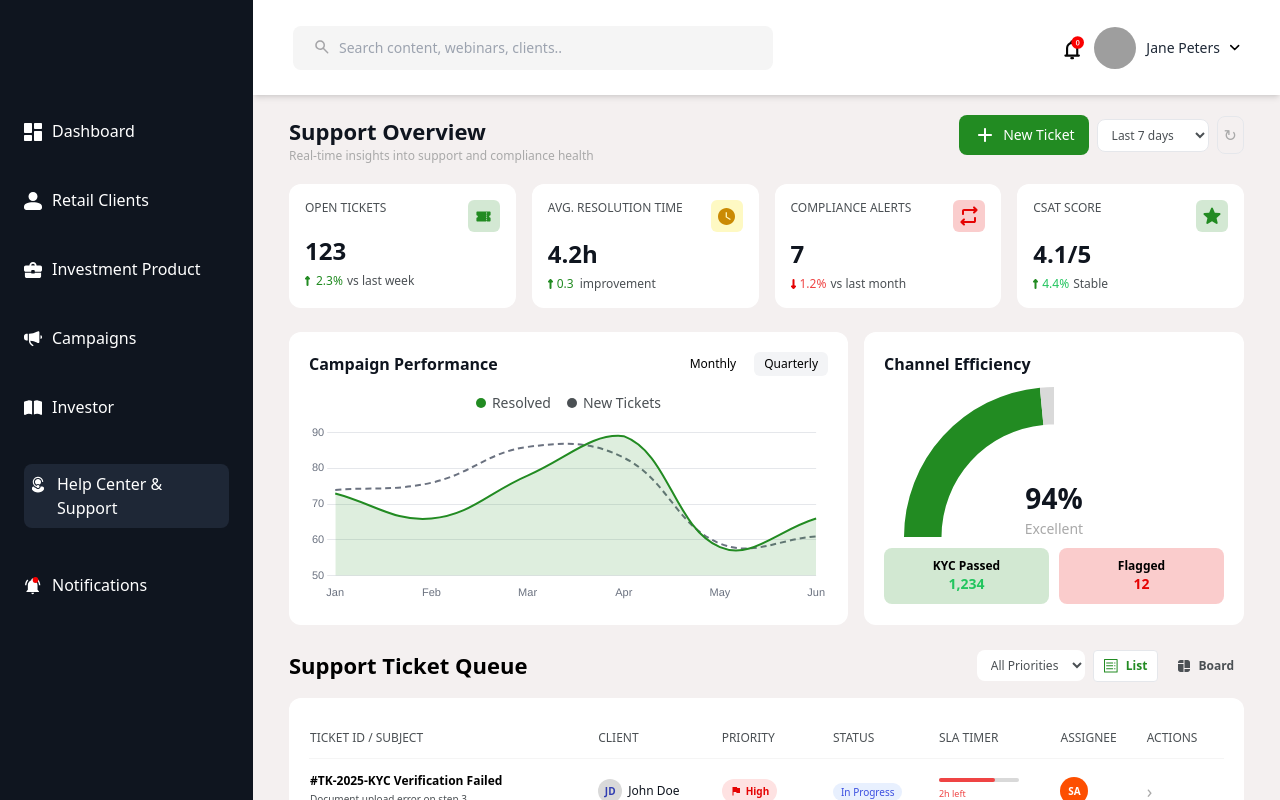
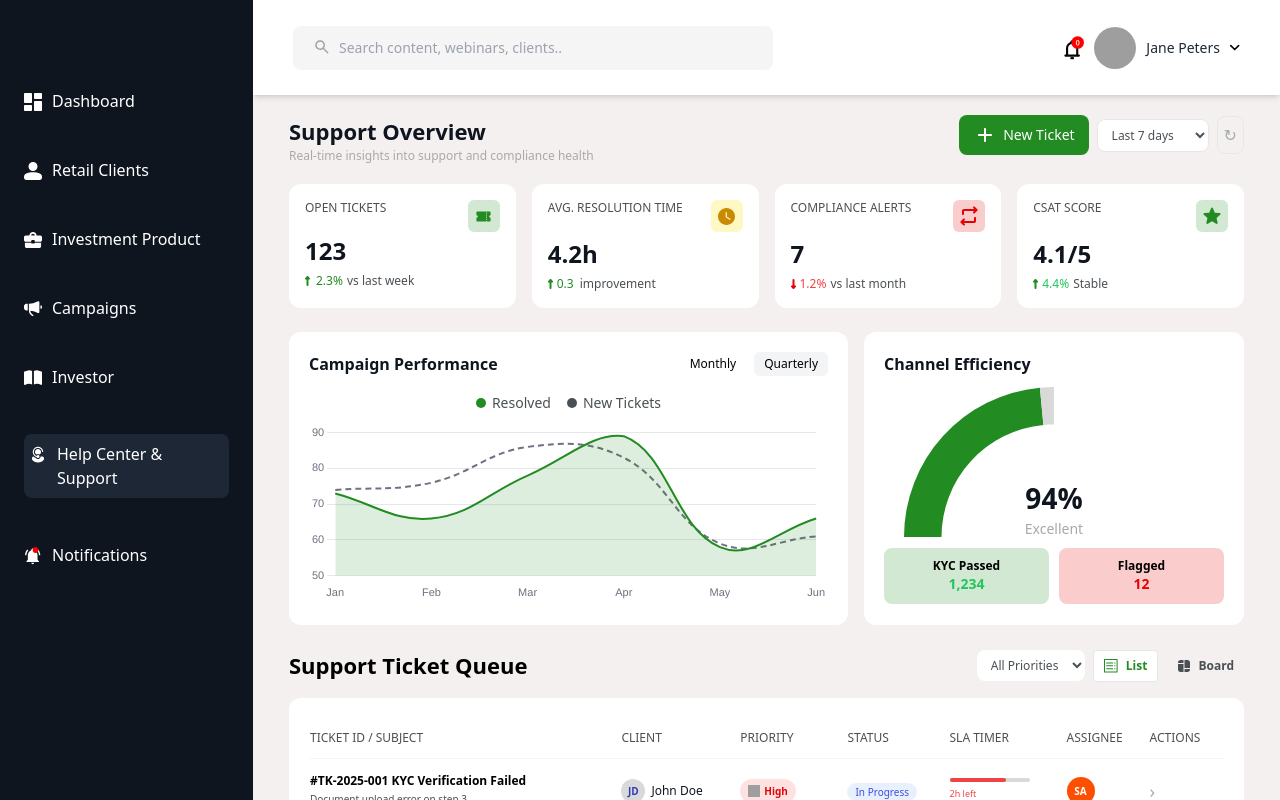
Before and after one commit to segunolayioye/Business-development-and-client-management, a Vue app: page /help-center in a window 1280 px wide. Built offline with nearby package versions, Linux system fonts and the light colour scheme; grey boxes are pictures that could not be loaded.

Commit message:
adjusted-sidebar

```diff
--- a/src/views/campaignmanagement.vue
+++ b/src/views/campaignmanagement.vue
@@ -3,7 +3,7 @@
 
     <!-- Sidebar -->
     <aside class="bg-[#0F151F] text-white w-[253px] h-screen fixed top-0 left-0 p-6 z-20 flex-shrink-0">
-      <div class="flex flex-col gap-[45px] mt-[95px]">
+      <div class="flex flex-col gap-[45px] mt-[65px]">
         <router-link to="/" class="flex gap-[10px] text-white hover:text-[#FD4F00]">
           <img src="../assets/dashboard.svg" class="w-[18px] h-[18px] mt-[4px]"/> Dashboard
         </router-link>
--- a/src/views/campaigns.vue
+++ b/src/views/campaigns.vue
@@ -3,7 +3,7 @@
 <template>
   <div class="flex h-screen overflow-hidden bg-[#F4F0F0]">
    <aside class="bg-[#0F151F] text-white w-[253px] h-screen fixed top-0 left-0 p-6 z-20 flex-shrink-0">
-      <div class="flex flex-col gap-[45px] mt-[95px]">
+      <div class="flex flex-col gap-[45px] mt-[65px]">
         <router-link to="/" class="flex gap-[10px] text-white hover:text-[#FD4F00]">
           <img src="../assets/dashboard.svg" class="w-[18px] h-[18px] mt-[4px]"/>
           Dashboard
--- a/src/views/client-overview.vue
+++ b/src/views/client-overview.vue
@@ -3,7 +3,7 @@
 
     <!-- Sidebar -->
     <aside class="bg-[#0F151F] text-white w-[253px] h-screen fixed top-0 left-0 p-6 z-20 flex-shrink-0">
-      <div class="flex flex-col gap-[45px] mt-[95px]">
+      <div class="flex flex-col gap-[45px] mt-[65px]">
         <router-link to="/" class="flex gap-[10px] text-white hover:text-[#FD4F00]">
           <img src="../assets/dashboard.svg" class="w-[18px] h-[18px] mt-[4px]"/> Dashboard
         </router-link>
--- a/src/views/create-product.vue
+++ b/src/views/create-product.vue
@@ -3,7 +3,7 @@
 
     <!-- Sidebar -->
     <aside class="bg-[#0F151F] text-white w-[253px] h-screen fixed top-0 left-0 p-6 z-20 flex-shrink-0">
-      <div class="flex flex-col gap-[45px] mt-[95px]">
+      <div class="flex flex-col gap-[45px] mt-[65px]">
         <router-link to="/" class="flex gap-[10px] text-white hover:text-[#FD4F00]">
           <img src="../assets/dashboard.svg" class="w-[18px] h-[18px] mt-[4px]"/> Dashboard
         </router-link>
--- a/src/views/investment.vue
+++ b/src/views/investment.vue
@@ -3,7 +3,7 @@
 
     <!-- Sidebar -->
     <aside class="bg-[#0F151F] text-white w-[253px] h-screen fixed top-0 left-0 p-6 z-20 flex-shrink-0">
-      <div class="flex flex-col gap-[45px] mt-[95px]">
+      <div class="flex flex-col gap-[45px] mt-[65px]">
         <router-link to="/" class="flex gap-[10px] text-white hover:text-[#FD4F00]">
           <img src="../assets/dashboard.svg" class="w-[18px] h-[18px] mt-[4px]"/>
           Dashboard
--- a/src/views/investor.vue
+++ b/src/views/investor.vue
@@ -5,7 +5,7 @@
       <div class="flex h-screen overflow-hidden bg-[#F4F0F0]">
 
         <aside class="bg-[#0F151F] text-white w-[253px] h-screen fixed top-0 left-0 p-6 z-20 flex-shrink-0">
-          <div class="flex flex-col gap-[45px] mt-[95px]">
+          <div class="flex flex-col gap-[45px] mt-[65px]">
             <router-link to="/" class="flex gap-[10px] text-white hover:text-[#FD4F00]">
               <img src="../assets/dashboard.svg" class="w-[18px] h-[18px] mt-[4px]"/>
               Dashboard
--- a/src/views/new-app.vue
+++ b/src/views/new-app.vue
@@ -3,7 +3,7 @@
 
     <!-- Sidebar -->
     <aside class="bg-[#0F151F] text-white w-[253px] h-screen fixed top-0 left-0 p-6 z-20 flex-shrink-0">
-      <div class="flex flex-col gap-[45px] mt-[95px]">
+      <div class="flex flex-col gap-[45px] mt-[65px]">
         <router-link to="/" class="flex gap-[10px] text-white hover:text-[#FD4F00]">
           <img src="../assets/dashboard.svg" class="w-[18px] h-[18px] mt-[4px]"/> Dashboard
         </router-link>
--- a/src/views/retail.vue
+++ b/src/views/retail.vue
@@ -3,7 +3,7 @@
 
     <!-- Sidebar -->
     <aside class="bg-[#0F151F] text-white w-[253px] h-screen fixed top-0 left-0 p-6 z-20 flex-shrink-0">
-  <div class="flex flex-col gap-[45px] mt-[95px]">
+  <div class="flex flex-col gap-[45px] mt-[65px]">
 
     <router-link to="/" class="flex gap-[10px] text-white hover:text-[#FD4F00]">
       <img src="../assets/dashboard.svg" class="w-[18px] h-[18px] mt-[4px]">
--- a/src/views/support.vue
+++ b/src/views/support.vue
@@ -1,7 +1,7 @@
 <template>
   <div class="flex h-screen overflow-hidden bg-[#F4F0F0]">
     <aside class="bg-[#0F151F] text-white w-[253px] h-screen fixed top-0 left-0 p-6 z-20 flex-shrink-0">
-      <div class="flex flex-col gap-[45px] mt-[95px]">
+      <div class="flex flex-col gap-[45px] mt-[65px]">
         <router-link to="/" class="flex gap-[10px] text-white hover:text-[#FD4F00]">
           <img src="../assets/dashboard.svg" class="w-[18px] h-[18px] mt-[4px]"/>
           Dashboard
@@ -227,70 +227,43 @@
           </tr>
         </thead>
        <tbody class="divide-y divide-[#F5F5F5]">
-          <tr>
+      <tr v-for="(ticket, index) in paginatedTickets" :key="index">
         <td class="py-[14px]">
-              <p class="text-xs font-semibold text-[#000000]">#TK-2025-KYC Verification Failed</p>
-              <p class="text-[10px] text-[#4B5054]">Document upload error on step 3</p>
+          <p class="text-xs font-semibold text-[#000000]">{{ ticket.id }} {{ ticket.subject }}</p>
+          <p class="text-[10px] text-[#4B5054]">{{ ticket.detail }}</p>
         </td>
         <td class="py-[14px]">
           <div class="flex items-center gap-[6px]">
             <div class="w-[24px] h-[24px] rounded-full bg-[#D9D9D9] flex items-center justify-center text-[10px] font-bold text-[#313EB2]">JD</div>
-                <span class="text-xs text-[#0F151F]">John Doe</span>
+            <span class="text-xs text-[#0F151F]">{{ ticket.client }}</span>
           </div>
         </td>
-            <td class="py-[14px]"><span class="font-semibold bg-[#FEE2E2] text-[#E50303] text-[10px] px-[8px] py-[2px] rounded-full flex items-center gap-[4px] w-fit">
-              <img src="../assets/red-flag.svg" alt="flag" class="w-[12px] h-[12px]">
-              High</span></td>
-            <td class="py-[14px]"><span class="bg-[#E8F0FE] text-[#3B4FE0] text-[10px] px-[8px] py-[2px] rounded-full">In Progress</span></td>
         <td class="py-[14px]">
-              <div class="w-[80px] h-[4px] bg-[#D9D9D9] rounded-full">
-                <div class="h-[4px] bg-[#EF4444] rounded-full w-[70%]"></div>
-              </div>
-              <p class="text-[9px] text-[#EF4444] mt-[2px]">2h left</p>
-            </td>
-            <td class="py-[14px]"><div class="w-[28px] h-[28px] rounded-full bg-[#FD4F00] flex items-center justify-center text-[10px] text-white font-bold">SA</div></td>
-            <td class="py-[14px]"><span class="text-[#A9A9A9] cursor-pointer text-lg">›</span></td>
-          </tr>
-          <tr>
-            <td class="py-[14px]">
-              <p class="text-xs font-semibold text-[#000000]">#TK-2025-KYC Verification Failed</p>
-              <p class="text-[10px] text-[#4B5054]">Document upload error on step 3</p>
+          <span :class="`font-semibold ${ticket.priorityColor} text-[10px] px-[8px] py-[2px] rounded-full flex items-center gap-[4px] w-fit`">
+            <img :src="`../assets/${ticket.flagIcon}`" class="w-[12px] h-[12px]" alt="flag"/>
+            {{ ticket.priority }}
+          </span>
         </td>
         <td class="py-[14px]">
-              <div class="flex items-center gap-[6px]">
-                <div class="w-[24px] h-[24px] rounded-full bg-[#D9D9D9] flex items-center justify-center text-[10px] font-bold text-[#313EB2]">JD</div>
-                <span class="text-xs text-[#0F151F]">John Doe</span>
-              </div>
-            </td>
-            <td class="py-[14px]"><span class="font-semibold bg-[#FEF9C3] text-[#CA8A04] text-[10px] px-[8px] py-[2px] rounded-full flex items-center gap-[4px] w-fit"><img src="../assets/yellow-flag.svg" alt="flag" class="w-[12px] h-[12px]"> Medium</span></td>
-            <td class="py-[14px]"><span class="bg-[#E8F0FE] text-[#3B4FE0] text-[10px] px-[8px] py-[2px] rounded-full">In Progress</span></td>
-            <td class="py-[14px]">
-              <div class="w-[80px] h-[4px] bg-[#D9D9D9] rounded-full">
-                <div class="h-[4px] bg-[#22C55E] rounded-full w-[40%]"></div>
-              </div>
-              <p class="text-[9px] text-[#22C55E] mt-[2px]">6h left</p>
-            </td>
-            <td class="py-[14px]"><div class="w-[28px] h-[28px] rounded-full bg-[#3B4FE0] flex items-center justify-center text-[10px] text-white font-bold">SA</div></td>
-            <td class="py-[14px]"><span class="text-[#A9A9A9] cursor-pointer text-lg">›</span></td>
-          </tr>
-          <tr>
-            <td class="py-[14px]">
-              <p class="text-xs font-semibold text-[#000000]">#TK-2025-KYC Verification Failed</p>
-              <p class="text-[10px] text-[#4B5054]">Document upload error on step 6</p>
+          <span class="bg-[#E8F0FE] text-[#3B4FE0] text-[10px] px-[8px] py-[2px] rounded-full">{{ ticket.status }}</span>
         </td>
         <td class="py-[14px]">
-              <div class="flex items-center gap-[6px]">
-                <div class="w-[24px] h-[24px] rounded-full bg-[#D9D9D9] flex items-center justify-center text-[10px] font-bold text-[#313EB2]">JD</div>
-                <span class="text-xs text-[#0F151F]">John Doe</span>
+          <template v-if="!ticket.notSla">
+            <div class="w-[80px] h-[4px] bg-[#D9D9D9] rounded-full">
+              <div class="h-[4px] rounded-full" :class="ticket.slaColor" :style="{ width: ticket.slaWidth }"></div>
             </div>
+            <p class="text-[9px] mt-[2px]" :class="ticket.slaTimeColor">{{ ticket.slaTime }}</p>
+          </template>
+          <template v-else>
+            <span class="bg-[#FEE2E2] text-[#EF4444] text-[9px] px-[6px] py-[1px] rounded">Not SLA</span>
+          </template>
         </td>
-            <td class="py-[14px]"><span class="font-semibold bg-[#F5F5F5] text-[#4B5054] text-[10px] px-[8px] py-[2px] rounded-full flex items-center gap-[4px] w-fit"><img src="../assets/black-flag.svg" alt="flag" class="w-[12px] h-[12px]"> Low</span></td>
-            <td class="py-[14px]"><span class="bg-[#E8F0FE] text-[#3B4FE0] text-[10px] px-[8px] py-[2px] rounded-full">In Progress</span></td>
         <td class="py-[14px]">
-              <span class="bg-[#FEE2E2] text-[#EF4444] text-[9px] px-[6px] py-[1px] rounded">Not SLA</span>
+          <div :class="`w-[28px] h-[28px] rounded-full ${ticket.assigneeBg} flex items-center justify-center text-[10px] text-white font-bold`">SA</div>
         </td>
-            <td class="py-[14px]"><div class="w-[28px] h-[28px] rounded-full bg-[#22C55E] flex items-center justify-center text-[10px] text-white font-bold">SA</div></td>
-            <td class="py-[14px]"><span class="text-[#A9A9A9] cursor-pointer text-lg">›</span></td>
+        <td class="py-[14px]">
+          <span class="text-[#A9A9A9] cursor-pointer text-lg">›</span>
+        </td>
       </tr>
     </tbody>
           </table>
@@ -319,6 +292,26 @@
                   <div class="flex items-center gap-[6px]">
                     <div class="w-[28px] h-[28px] rounded-full bg-[#FEE2E2] flex items-center justify-center text-[10px]">🚨</div>
                     <p class="text-xs font-semibold text-[#0F151F]">PEP Match Detected</p>
+                  </div>
+
+
+
+                  <div class="flex justify-between items-center mt-[16px]">
+              <p class="text-xs text-[#A9A9A9]">
+                Showing {{ pageStart }} to {{ pageEnd }} of {{ tickets.length }} tickets
+              </p>
+              <div class="flex gap-[8px]">
+                <button
+                  @click="prevPage"
+                  :disabled="currentPage === 1"
+                  class="text-xs text-[#4B5054] border border-[#E5E7EB] px-[12px] py-[6px] rounded-[6px] disabled:opacity-40 hover:bg-[#F5F5F5]"
+                >Previous</button>
+                <button
+                  @click="nextPage"
+                  :disabled="currentPage === totalPages"
+                  class="text-xs text-[#4B5054] border border-[#E5E7EB] px-[12px] py-[6px] rounded-[6px] disabled:opacity-40 hover:bg-[#F5F5F5]"
+                >Next</button>
+              </div>
             </div>
               <span class="text-[10px] text-[#A9A9A9]">2m ago</span>
             </div>
@@ -422,6 +415,43 @@
 </template>
 
 <script setup>
+import { ref, computed } from 'vue'
 import gauge from '../components/gauge.vue'
 import supportchart from '../components/supportchart.vue'
+
+const currentPage = ref(1)
+const itemsPerPage = 3
+
+const tickets = ref([
+  { id: '#TK-2025-001', subject: 'KYC Verification Failed',    detail: 'Document upload error on step 3', client: 'John Doe', priority: 'High',   priorityColor: 'bg-[#FEE2E2] text-[#E50303]', flagIcon: 'red-flag.svg',    status: 'In Progress', slaColor: 'bg-[#EF4444]', slaWidth: '70%', slaTime: '2h left',  slaTimeColor: 'text-[#EF4444]', assigneeBg: 'bg-[#FD4F00]',  notSla: false },
+  { id: '#TK-2025-002', subject: 'KYC Verification Failed',    detail: 'Document upload error on step 3', client: 'John Doe', priority: 'Medium', priorityColor: 'bg-[#FEF9C3] text-[#CA8A04]', flagIcon: 'yellow-flag.svg', status: 'In Progress', slaColor: 'bg-[#22C55E]', slaWidth: '40%', slaTime: '6h left',  slaTimeColor: 'text-[#22C55E]', assigneeBg: 'bg-[#3B4FE0]',  notSla: false },
+  { id: '#TK-2025-003', subject: 'KYC Verification Failed',    detail: 'Document upload error on step 6', client: 'John Doe', priority: 'Low',    priorityColor: 'bg-[#F5F5F5] text-[#4B5054]',  flagIcon: 'black-flag.svg',  status: 'In Progress', slaColor: '',             slaWidth: '0%',  slaTime: '',         slaTimeColor: '',               assigneeBg: 'bg-[#22C55E]',  notSla: true  },
+  { id: '#TK-2025-004', subject: 'Account Login Issue',        detail: 'Client unable to login via app',  client: 'Amina Musa', priority: 'High', priorityColor: 'bg-[#FEE2E2] text-[#E50303]', flagIcon: 'red-flag.svg',    status: 'Open',        slaColor: 'bg-[#EF4444]', slaWidth: '85%', slaTime: '1h left',  slaTimeColor: 'text-[#EF4444]', assigneeBg: 'bg-[#FD4F00]',  notSla: false },
+  { id: '#TK-2025-005', subject: 'Fund Transfer Delayed',      detail: 'Transfer stuck for over 48hrs',   client: 'Tunde Kola', priority: 'High', priorityColor: 'bg-[#FEE2E2] text-[#E50303]', flagIcon: 'red-flag.svg',    status: 'In Progress', slaColor: 'bg-[#EF4444]', slaWidth: '60%', slaTime: '3h left',  slaTimeColor: 'text-[#EF4444]', assigneeBg: 'bg-[#3B4FE0]',  notSla: false },
+  { id: '#TK-2025-006', subject: 'Wrong Statement Generated',  detail: 'Q3 statement shows wrong AUM',    client: 'Fatima Aliyu', priority: 'Medium', priorityColor: 'bg-[#FEF9C3] text-[#CA8A04]', flagIcon: 'yellow-flag.svg', status: 'Open',       slaColor: 'bg-[#22C55E]', slaWidth: '30%', slaTime: '8h left',  slaTimeColor: 'text-[#22C55E]', assigneeBg: 'bg-[#22C55E]',  notSla: false },
+  { id: '#TK-2025-007', subject: 'Password Reset Not Working', detail: 'OTP not delivered to email',      client: 'Bello Lawal', priority: 'Low',  priorityColor: 'bg-[#F5F5F5] text-[#4B5054]',  flagIcon: 'black-flag.svg',  status: 'Resolved',    slaColor: 'bg-[#22C55E]', slaWidth: '100%',slaTime: 'Done',     slaTimeColor: 'text-[#22C55E]', assigneeBg: 'bg-[#FD4F00]',  notSla: false },
+  { id: '#TK-2025-008', subject: 'Dividend Not Credited',      detail: 'July dividend missing from acc',  client: 'Kemi Adeyemi', priority: 'High', priorityColor: 'bg-[#FEE2E2] text-[#E50303]', flagIcon: 'red-flag.svg',   status: 'In Progress', slaColor: 'bg-[#EF4444]', slaWidth: '75%', slaTime: '2h left',  slaTimeColor: 'text-[#EF4444]', assigneeBg: 'bg-[#3B4FE0]',  notSla: false },
+  { id: '#TK-2025-009', subject: 'App Crashing on Launch',     detail: 'iOS version 16 affected',         client: 'Ola Eze',    priority: 'Medium', priorityColor: 'bg-[#FEF9C3] text-[#CA8A04]', flagIcon: 'yellow-flag.svg', status: 'Open',       slaColor: 'bg-[#22C55E]', slaWidth: '50%', slaTime: '5h left',  slaTimeColor: 'text-[#22C55E]', assigneeBg: 'bg-[#22C55E]',  notSla: false },
+  { id: '#TK-2025-010', subject: 'Sukuk Fund Not Showing',     detail: 'Product missing from portfolio',  client: 'Sola Akin',  priority: 'Low',    priorityColor: 'bg-[#F5F5F5] text-[#4B5054]',  flagIcon: 'black-flag.svg',  status: 'Open',        slaColor: '',             slaWidth: '0%',  slaTime: '',         slaTimeColor: '',               assigneeBg: 'bg-[#FD4F00]',  notSla: true  },
+  { id: '#TK-2025-011', subject: 'Duplicate Transaction',      detail: 'Client charged twice on Oct 2',   client: 'Remi Ibrahim', priority: 'High', priorityColor: 'bg-[#FEE2E2] text-[#E50303]', flagIcon: 'red-flag.svg',   status: 'In Progress', slaColor: 'bg-[#EF4444]', slaWidth: '90%', slaTime: '30m left', slaTimeColor: 'text-[#EF4444]', assigneeBg: 'bg-[#3B4FE0]',  notSla: false },
+  { id: '#TK-2025-012', subject: 'Profile Update Failing',     detail: 'Cannot save new phone number',    client: 'Ngozi Obi',  priority: 'Medium', priorityColor: 'bg-[#FEF9C3] text-[#CA8A04]', flagIcon: 'yellow-flag.svg', status: 'Resolved',   slaColor: 'bg-[#22C55E]', slaWidth: '100%',slaTime: 'Done',     slaTimeColor: 'text-[#22C55E]', assigneeBg: 'bg-[#22C55E]',  notSla: false },
+])
+
+const totalPages = computed(() => Math.ceil(tickets.value.length / itemsPerPage))
+
+const paginatedTickets = computed(() => {
+  const start = (currentPage.value - 1) * itemsPerPage
+  return tickets.value.slice(start, start + itemsPerPage)
+})
+
+const pageStart = computed(() => (currentPage.value - 1) * itemsPerPage + 1)
+const pageEnd = computed(() => Math.min(currentPage.value * itemsPerPage, tickets.value.length))
+
+function nextPage() {
+  if (currentPage.value < totalPages.value) currentPage.value++
+}
+
+function prevPage() {
+  if (currentPage.value > 1) currentPage.value--
+}
 </script>
```
Also changed, not shown: src/views/dashboard.vue (+39 -15 lines). Lines whose indentation alone changed are shown as unchanged.
